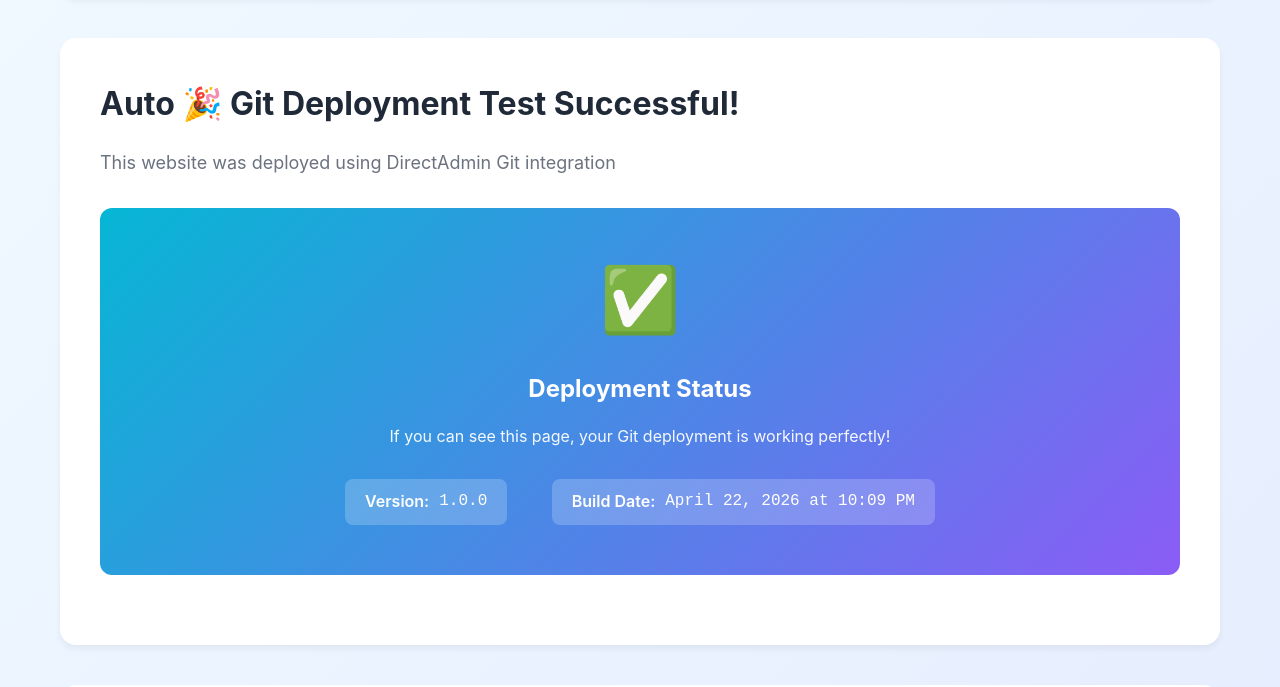
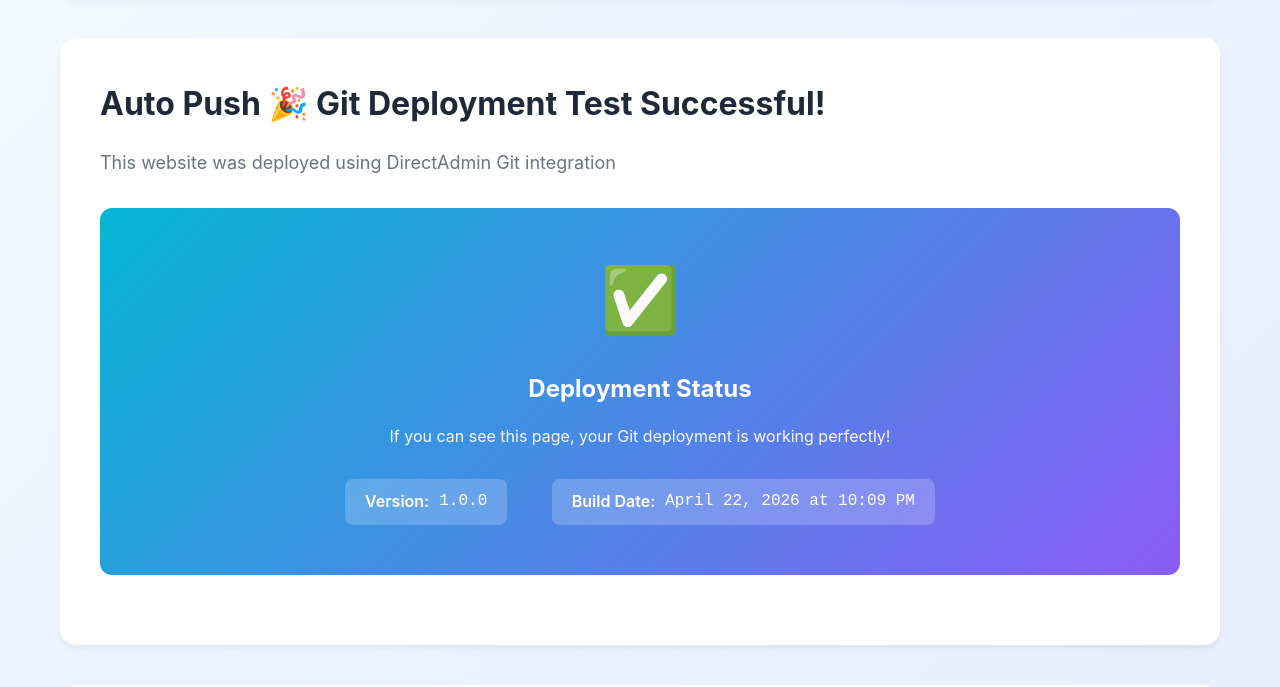
Before and after one commit to elassalisam/mygittest, a plain HTML site: page index.html in a window 1280 px wide. Shown: the part 112-799 px from the top of the page. Drawn offline with Linux system fonts and the light colour scheme.

Commit message:
Update index.html

```diff
--- a/index.html
+++ b/index.html
@@ -33,7 +33,7 @@
 
         <main>
             <section id="hero">
-                <h2> Auto 🎉 Git Deployment Test Successful!</h2>
+                <h2> Auto Push 🎉 Git Deployment Test Successful!</h2>
                 <p class="subtitle">This website was deployed using DirectAdmin Git integration</p>
 
                 <div class="status-card">
```
